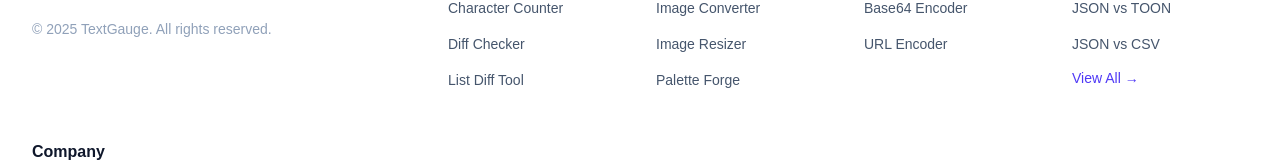
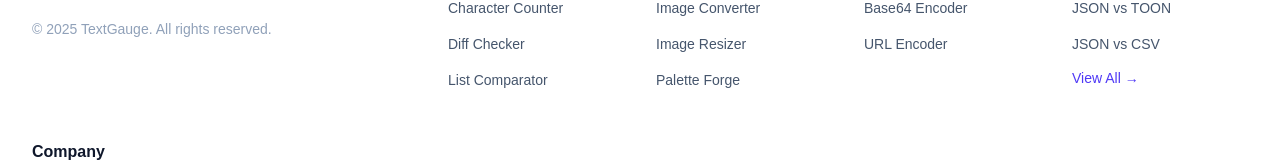
Before and after one commit to denesvaghani/textgauge-frontend, a Next.js app: page / in a window 1280 px wide. Shown: the part 4357-4519 px from the top of the page. Built offline with nearby package versions, Linux system fonts and the light colour scheme; no server answers.

Commit message:
refactor(list-comparator): rename list-diff to list-comparator for better SEO

```diff
--- a/src/app/list-diff/ListDiffClient.tsx
+++ b/src/app/list-comparator/ListComparatorClient.tsx
@@ -8,7 +8,7 @@ import { DynamicAd } from "@/components/DynamicAd";
 import { Copy, Download, Trash2, ArrowRightLeft, ArrowRight, ArrowLeft } from "lucide-react";
 import { useState, useCallback, useEffect } from "react";
 
-export default function ListDiffClient() {
+export default function ListComparatorClient() {
   const theme = flowerThemes.protea; // distinct theme
 
   // State
@@ -98,15 +98,15 @@ export default function ListDiffClient() {
   };
 
   return (
-    <FlowerBackground theme={theme} badgeText="List Diff Tool">
+    <FlowerBackground theme={theme} badgeText="List Comparator">
       <SchemaMarkup
-        name="List Diff & Unique Extractor"
-        description="Clean mixed text, extract unique IDs, and compare two lists to find missing items. Free online list comparison tool."
-        url="https://www.countcharacters.org/list-diff"
+        name="List Comparator & Unique Extractor"
+        description="Clean mixed text, extract unique IDs, and compare two lists. Free online checker for data reconciliation."
+        url="https://www.countcharacters.org/list-comparator"
       />
       <div className="flex flex-col min-h-screen">
         <SmartHeroHeader
-          title="List Diff & Unique Extractor"
+          title="List Comparator & Unique Extractor"
           theme={theme}
           description="Extract unique IDs from messy text or compare two lists to find differences."
         />
--- a/src/app/list-diff/page.tsx
+++ b/src/app/list-comparator/page.tsx
@@ -1,11 +1,11 @@
 import { Metadata } from 'next';
-import ListDiffClient from './ListDiffClient';
+import ListComparatorClient from './ListComparatorClient';
 
 export const metadata: Metadata = {
-  title: 'List Diff & Unique Extractor | TextGauge',
+  title: 'List Comparator & Unique Extractor | TextGauge',
   description: 'Clean messy lists, extract unique IDs, and compare two lists to find missing items. Free online tool for developers and data analysts.',
 };
 
-export default function ListDiffPage() {
-  return <ListDiffClient />;
+export default function ListComparatorPage() {
+  return <ListComparatorClient />;
 }
--- a/src/app/sitemap.ts
+++ b/src/app/sitemap.ts
@@ -75,6 +75,12 @@ export default function sitemap(): MetadataRoute.Sitemap {
     },
     {
       url: `${baseUrl}/diff-checker`,
+      lastModified: LAST_UPDATED.tools,
+      changeFrequency: "monthly",
+      priority: 0.9,
+    },
+    {
+      url: `${baseUrl}/list-comparator`,
       lastModified: LAST_UPDATED.tools,
       changeFrequency: "monthly",
       priority: 0.9,
--- a/src/components/Footer.tsx
+++ b/src/components/Footer.tsx
@@ -12,7 +12,7 @@ export function Footer() {
         { name: 'TOML Formatter', href: '/toml-formatter' },
         { name: 'Character Counter', href: '/' },
         { name: 'Diff Checker', href: '/diff-checker' },
-        { name: 'List Diff Tool', href: '/list-diff' },
+        { name: 'List Comparator', href: '/list-comparator' },
     ];
 
     // 2. Converters & Media (Grouped together)
--- a/src/config/toolRegistry.ts
+++ b/src/config/toolRegistry.ts
@@ -299,10 +299,10 @@ export const TOOL_REGISTRY: Record<string, ToolDefinition> = {
       text: "group-hover:text-rose-600 dark:group-hover:text-rose-400",
     },
   },
-  listDiff: {
-    href: "/list-diff",
-    label: "List Diff Tool",
-    title: "List Diff & Unique Extractor",
+  listComparator: {
+    href: "/list-comparator",
+    label: "List Comparator",
+    title: "List Comparator & Unique Extractor",
     description: "Clean lists, extract unique IDs, and find differences between two lists. Ideal for data reconciliation.",
     category: "Comparison",
     theme: flowerThemes.protea,
```
